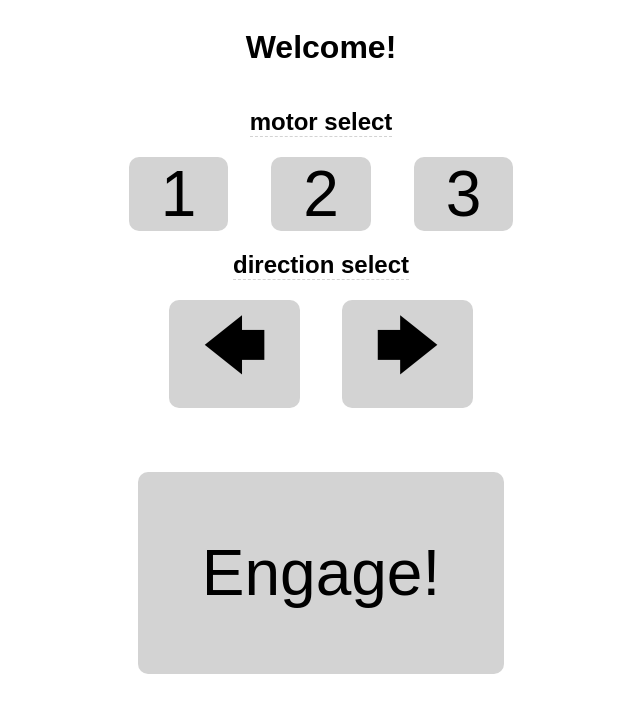
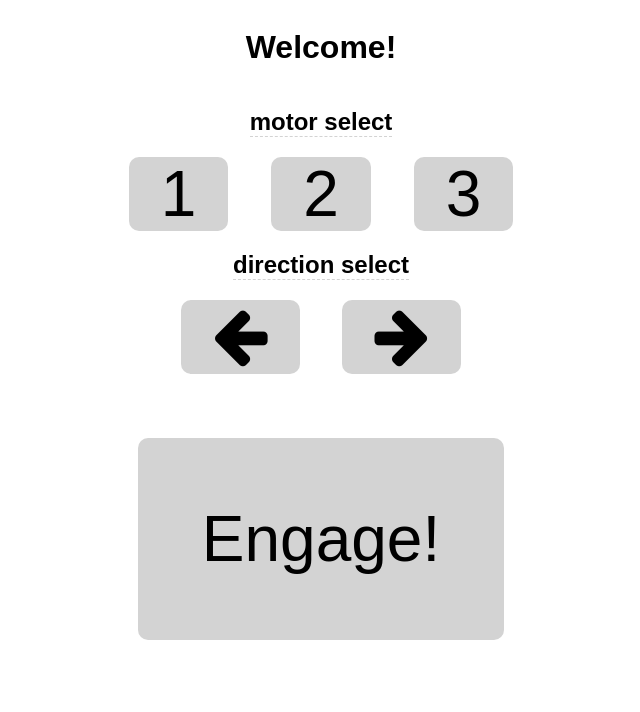
Before and after one commit to ryanmjacobs/comp, a plain HTML site: page web-iface/index.html in a window 1280 px wide. Shown: the whole page, without its empty margins (319-959 px from the left). Drawn offline with Linux system fonts and the light colour scheme.

Commit message:
add arrows

```diff
--- a/web-iface/index.html
+++ b/web-iface/index.html
@@ -4,6 +4,7 @@
         <meta charset="UTF-8">
         <title>comp</title>
         <link rel="stylesheet" href="style.css">
+        <link rel="stylesheet" href="https://maxcdn.bootstrapcdn.com/font-awesome/4.7.0/css/font-awesome.min.css">
     </head>
 
     <body class="container">
@@ -18,8 +19,13 @@
 
         <h2>direction select</h2>
         <div>
-            <div id="arrow-btn-left"  class="btn">&#129092;</div>
-            <div id="arrow-btn-right" class="btn">&#129094;</div>
+            <div id="arrow-btn-left"  class="btn">
+                <i class="fa fa-arrow-left"></i>
+            </div>
+
+            <div id="arrow-btn-right" class="btn">
+                <i class="fa fa-arrow-right"></i>
+            </div>
         </div>
 
         <div>
```
